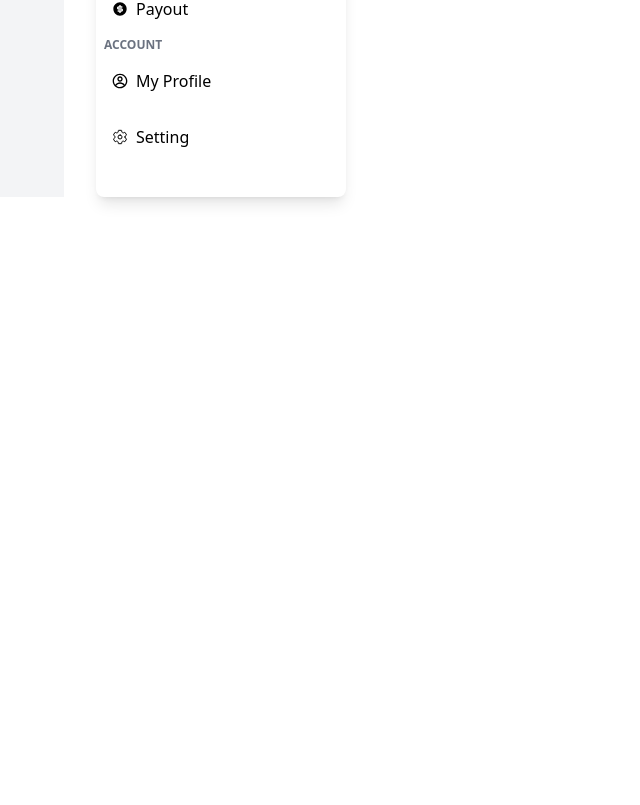
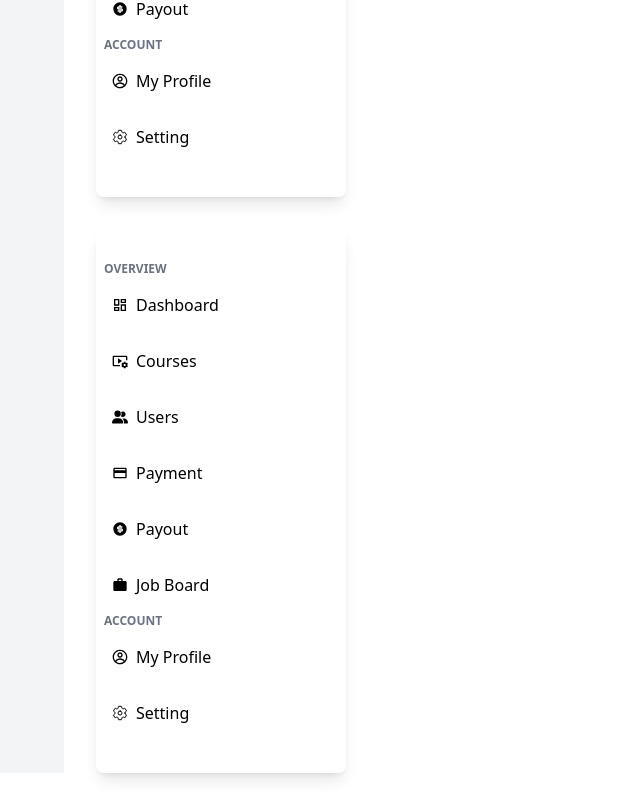
Before and after one commit to SokKimsour/plovdev-client, a React (Vite) app: page /jobboard in a window 1280 px wide. Shown: the part 856-1661 px from the top of the page, without its empty margins (0-640 px from the left). Before the commit the page ends 1085 px from the top, so only its background shows below. Built offline with nearby package versions, Linux system fonts and the light colour scheme.

Commit message:
feat: add SidebarAdmin layout

```diff
--- a/src/App.jsx
+++ b/src/App.jsx
@@ -9,6 +9,7 @@ import Navbarhomepage from './components/layout/NavbarHomepage'
 import Footer from './components/layout/Footer'
 import NavbarLogin from './components/layout/NavbarLogin'
 import SidebarUser from './components/layout/SidebarUser'
+import SidebarAdmin from './components/layout/SidebarAdmin'
 function App() {
 
   return (
@@ -29,6 +30,7 @@ function App() {
       <NavbarLogin />
 
       <SidebarUser />
+      <SidebarAdmin />
 
       </div>
       </div>
--- a/src/components/layout/SidebarAdmin.jsx
+++ b/src/components/layout/SidebarAdmin.jsx
@@ -0,0 +1,43 @@
+import React from 'react'
+import { NavLink } from 'react-router-dom'
+import { MdOutlineDashboard, MdOutlineWrapText } from "react-icons/md";
+import { MdOutlineVideoSettings } from "react-icons/md";
+import { PiStudent } from "react-icons/pi";
+import { MdOutlinePayment } from "react-icons/md";
+import { RiMoneyDollarCircleFill } from "react-icons/ri";
+import { MdOutlineWork } from "react-icons/md";
+import { CgProfile } from "react-icons/cg";
+import { IoSettingsOutline } from "react-icons/io5";
+import { FaUserGroup } from "react-icons/fa6";
+const SidebarAdmin = () => {
+  return (
+    <nav>
+      <ul className='m-8 py-8  items-center w-[250px] bg-white rounded-lg shadow-lg '>
+
+        <div className='mx-2 font-bold text-xs text-gray-500'> OVERVIEW </div>
+
+        <li className='p-4' ><NavLink to="/dashboard" className='hover:text-teal-500 gap-2 duration-200 flex items-center pointer'>
+          <MdOutlineDashboard /> Dashboard
+        </NavLink> </li>
+
+        <li className='p-4'><NavLink to="/mycourse" className='hover:text-teal-500 gap-2 duration-200 flex items-center pointer'><MdOutlineVideoSettings /> Courses </NavLink></li>
+
+        <li className='p-4'><NavLink to="/users" className='hover:text-teal-500 gap-2 duration-200 flex items-center pointer'><FaUserGroup /> Users </NavLink> </li>
+
+        <li className='p-4'><NavLink to="/payment" className='hover:text-teal-500 gap-2 duration-200 flex items-center pointer'><MdOutlinePayment /> Payment</NavLink> </li>
+
+        <li className='p-4'><NavLink to="/payout" className='hover:text-teal-500 gap-2 duration-200 flex items-center pointer0'><RiMoneyDollarCircleFill /> Payout</NavLink> </li>
+
+        <li className='p-4'><NavLink to="/word" className='hover:text-teal-500 gap-2 duration-200 flex items-center pointer0'><MdOutlineWork/> Job Board</NavLink> </li>
+
+        <div className='mx-2 font-bold text-xs text-gray-500'> ACCOUNT </div>
+
+        <li className='p-4'><NavLink to="/myprofile" className='hover:text-teal-500 gap-2 duration-200 flex items-center pointer'><CgProfile /> My Profile</NavLink> </li>
+        <li className='p-4'><NavLink to="/setting" className='hover:text-teal-500 gap-2 duration-200 flex items-center pointer'><IoSettingsOutline /> Setting</NavLink> </li>
+
+      </ul>
+    </nav>
+  )
+}
+
+export default SidebarAdmin
```
